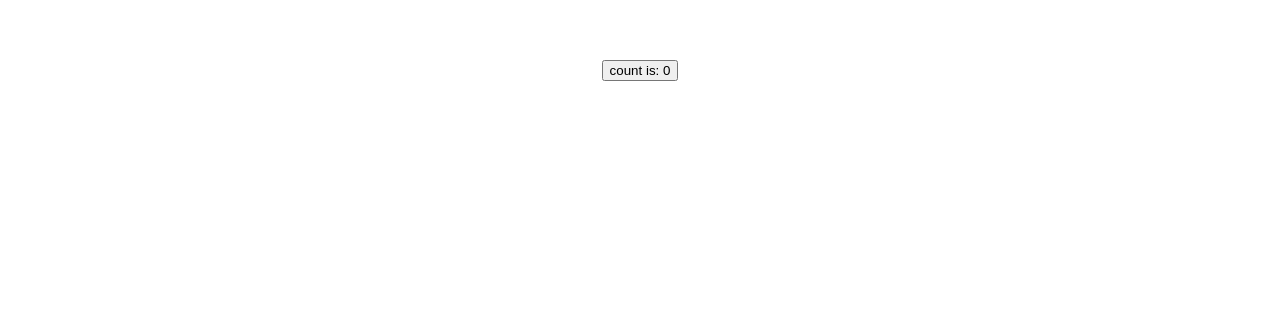
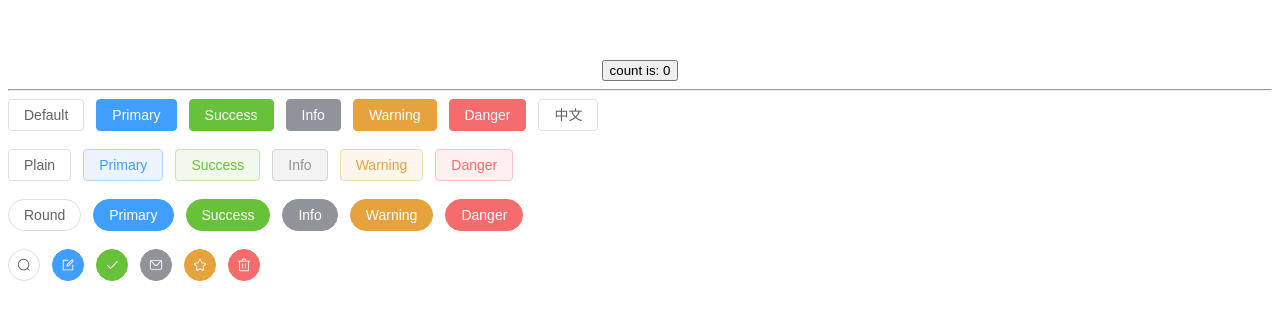
Before and after one commit to juststand2046/todo-list, a Vue app: page / in a window 1280 px wide. Shown: the top 320 px of the page. Built offline with nearby package versions, Linux system fonts and the light colour scheme.

Commit message:
feat: element-plus 按需导入并测试

```diff
--- a/package.json
+++ b/package.json
@@ -8,10 +8,13 @@
     "preview": "vite preview"
   },
   "dependencies": {
+    "element-plus": "1.3.0-beta.5",
     "vue": "^3.2.25"
   },
   "devDependencies": {
     "@vitejs/plugin-vue": "^2.3.1",
+    "unplugin-auto-import": "^0.7.1",
+    "unplugin-vue-components": "^0.19.3",
     "vite": "^2.9.5"
   }
 }
--- a/src/components/Home.vue
+++ b/src/components/Home.vue
@@ -1,11 +1,56 @@
 <script setup>
-import { ref } from 'vue'
+import { ref } from "vue";
+import {
+  Check,
+  Delete,
+  Edit,
+  Message,
+  Search,
+  Star,
+} from "@element-plus/icons-vue";
 
-const count = ref(0)
+const count = ref(0);
 </script>
 
 <template>
   <button type="button" @click="count++">count is: {{ count }}</button>
+  <hr />
+  <el-row class="mb-4">
+    <el-button>Default</el-button>
+    <el-button type="primary">Primary</el-button>
+    <el-button type="success">Success</el-button>
+    <el-button type="info">Info</el-button>
+    <el-button type="warning">Warning</el-button>
+    <el-button type="danger">Danger</el-button>
+    <el-button>中文</el-button>
+  </el-row>
+  <br />
+  <el-row class="mb-4">
+    <el-button plain>Plain</el-button>
+    <el-button type="primary" plain>Primary</el-button>
+    <el-button type="success" plain>Success</el-button>
+    <el-button type="info" plain>Info</el-button>
+    <el-button type="warning" plain>Warning</el-button>
+    <el-button type="danger" plain>Danger</el-button>
+  </el-row>
+  <br />
+  <el-row class="mb-4">
+    <el-button round>Round</el-button>
+    <el-button type="primary" round>Primary</el-button>
+    <el-button type="success" round>Success</el-button>
+    <el-button type="info" round>Info</el-button>
+    <el-button type="warning" round>Warning</el-button>
+    <el-button type="danger" round>Danger</el-button>
+  </el-row>
+  <br />
+  <el-row>
+    <el-button :icon="Search" circle />
+    <el-button type="primary" :icon="Edit" circle />
+    <el-button type="success" :icon="Check" circle />
+    <el-button type="info" :icon="Message" circle />
+    <el-button type="warning" :icon="Star" circle />
+    <el-button type="danger" :icon="Delete" circle />
+  </el-row>
 </template>
 
 <style scoped>
--- a/src/main.js
+++ b/src/main.js
@@ -1,4 +1,6 @@
 import { createApp } from 'vue'
 import App from './App.vue'
 
-createApp(App).mount('#app')
+const app = createApp(App)
+
+app.mount('#app')
--- a/vite.config.js
+++ b/vite.config.js
@@ -1,7 +1,19 @@
 import { defineConfig } from 'vite'
 import vue from '@vitejs/plugin-vue'
+import AutoImport from 'unplugin-auto-import/vite'
+import Components from 'unplugin-vue-components/vite'
+import { ElementPlusResolver } from 'unplugin-vue-components/resolvers'
 
 // https://vitejs.dev/config/
 export default defineConfig({
-  plugins: [vue()]
+  plugins: [
+    vue(),
+    // element-plus按需导入
+    AutoImport({
+      resolvers: [ElementPlusResolver()]
+    }),
+    Components({
+      resolvers: [ElementPlusResolver()]
+    })
+  ]
 })
```
Also changed, not shown: 1 other file (tests, documents, lock files or other folders).
